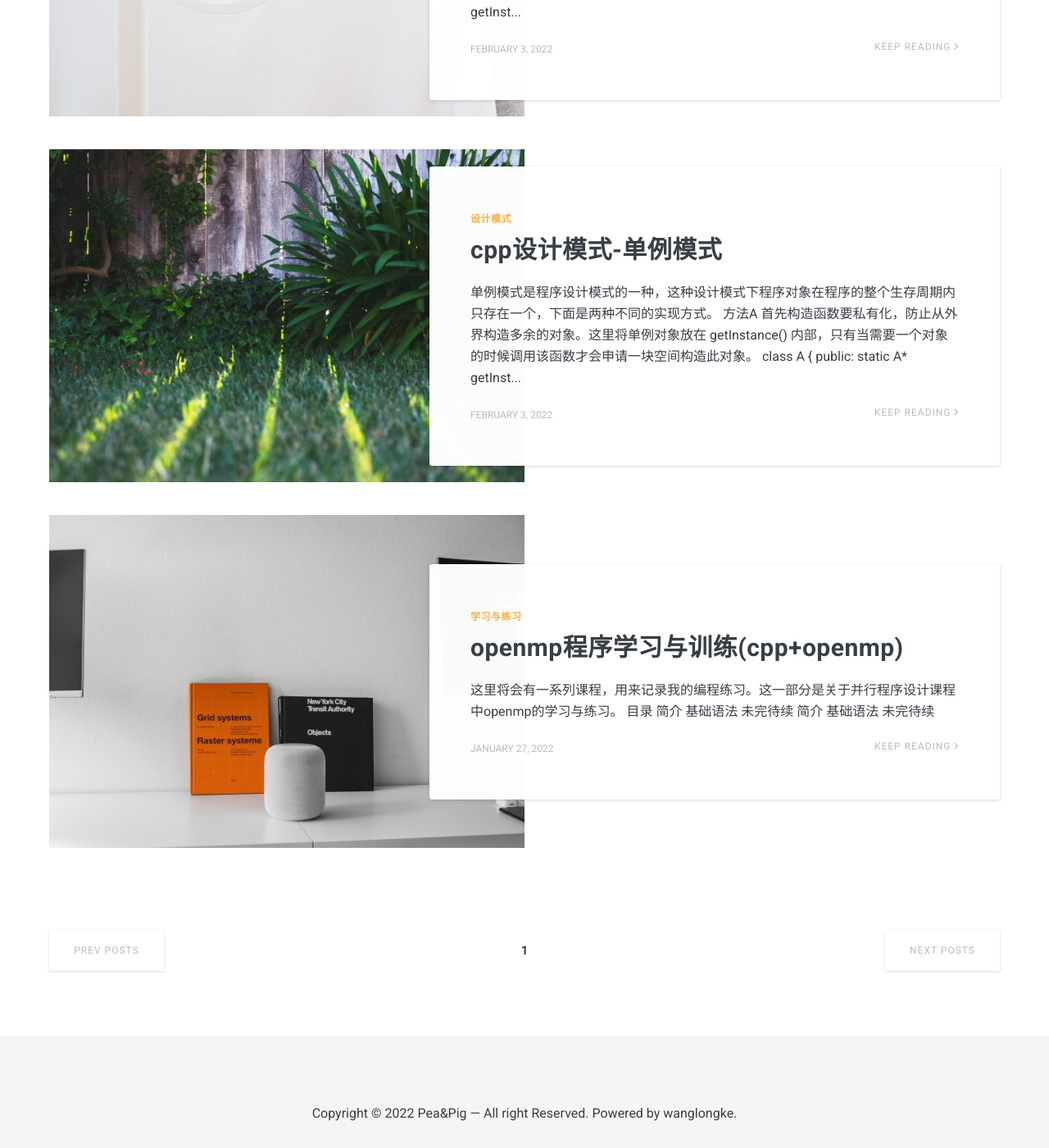
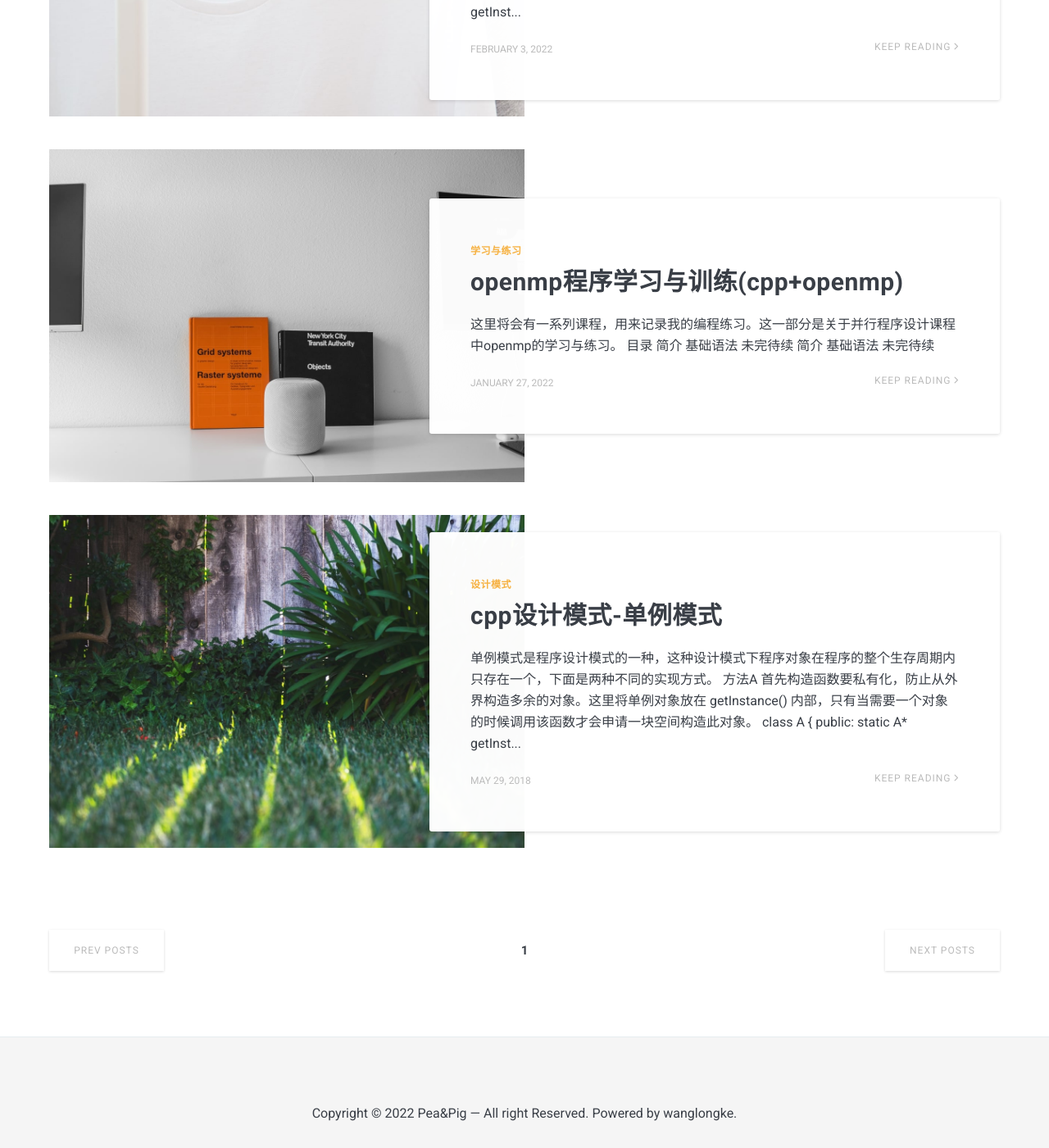
Before and after one commit to Wanglongke/wanglongke.github.io, a Jekyll site: the page built from index.html, in a window 1280 px wide and 1400 px high, scrolled down 1035 px. Shown: the whole window at 82% size. Built offline with Jekyll 4.4.1, drawn with Linux system fonts in a browser that asks for light colours; nearby versions of some CDN libraries; the list of posts is cut into pages by our own code.

Commit message:
"update"

```diff
--- a/_posts/2018-05-29-cppSingleton.markdown
+++ b/_posts/2018-05-29-cppSingleton.markdown
@@ -1,7 +1,7 @@
 ---
 layout: post
 title:  cpp设计模式-单例模式
-date:   2022-02-03 12:00:00 +0300
+date:   2018-05-29 18:05:55 +0300
 image:  10.jpg
 tags:   设计模式
 ---
```
